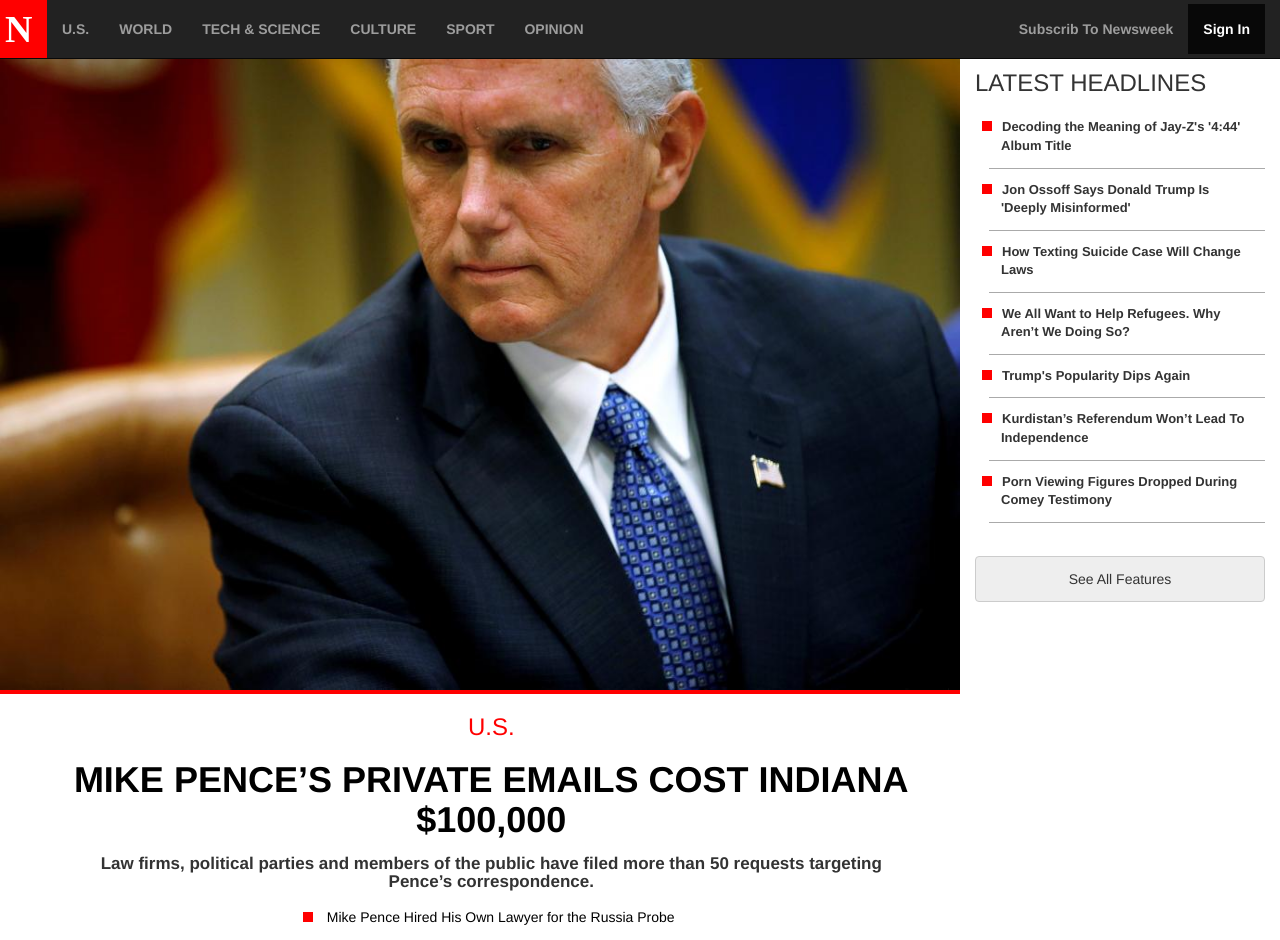
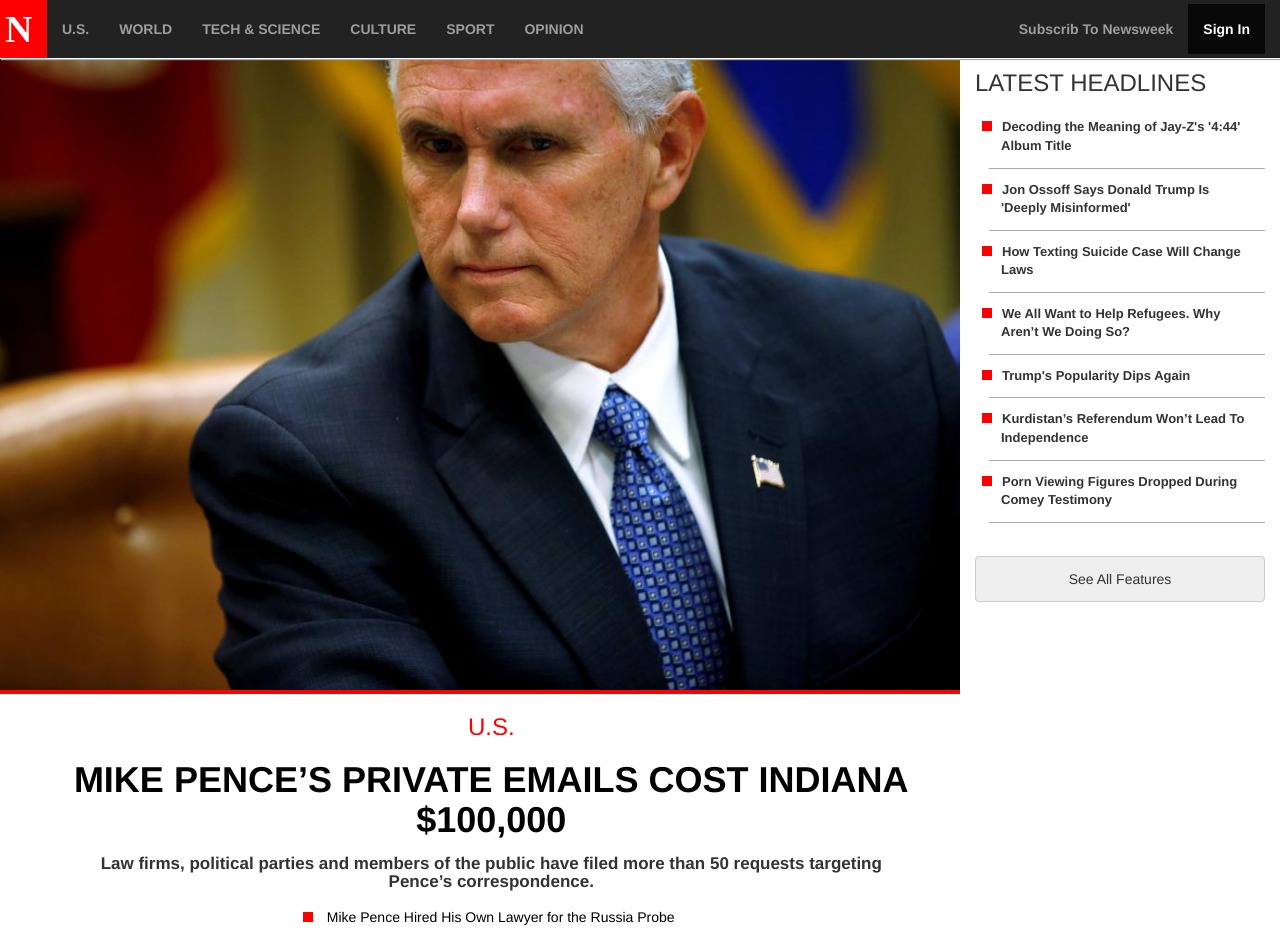
Before and after one commit to hosghf/newsweek, a plain HTML site: page index.html in a window 1280 px wide. Shown: the top 940 px of the page. Drawn offline with nearby package versions, Linux system fonts and the light colour scheme.

Commit message:
corection

```diff
--- a/css/main.css
+++ b/css/main.css
@@ -10,6 +10,10 @@ a:hover {
 p {
   font-size: 17px;
   margin: 15px 0;
+}
+.navbar {
+  border-bottom: 1px solid #fff;
+  box-shadow: 1px 1px 1px #aaa;
 }
 ul {
   list-style: none;
```
